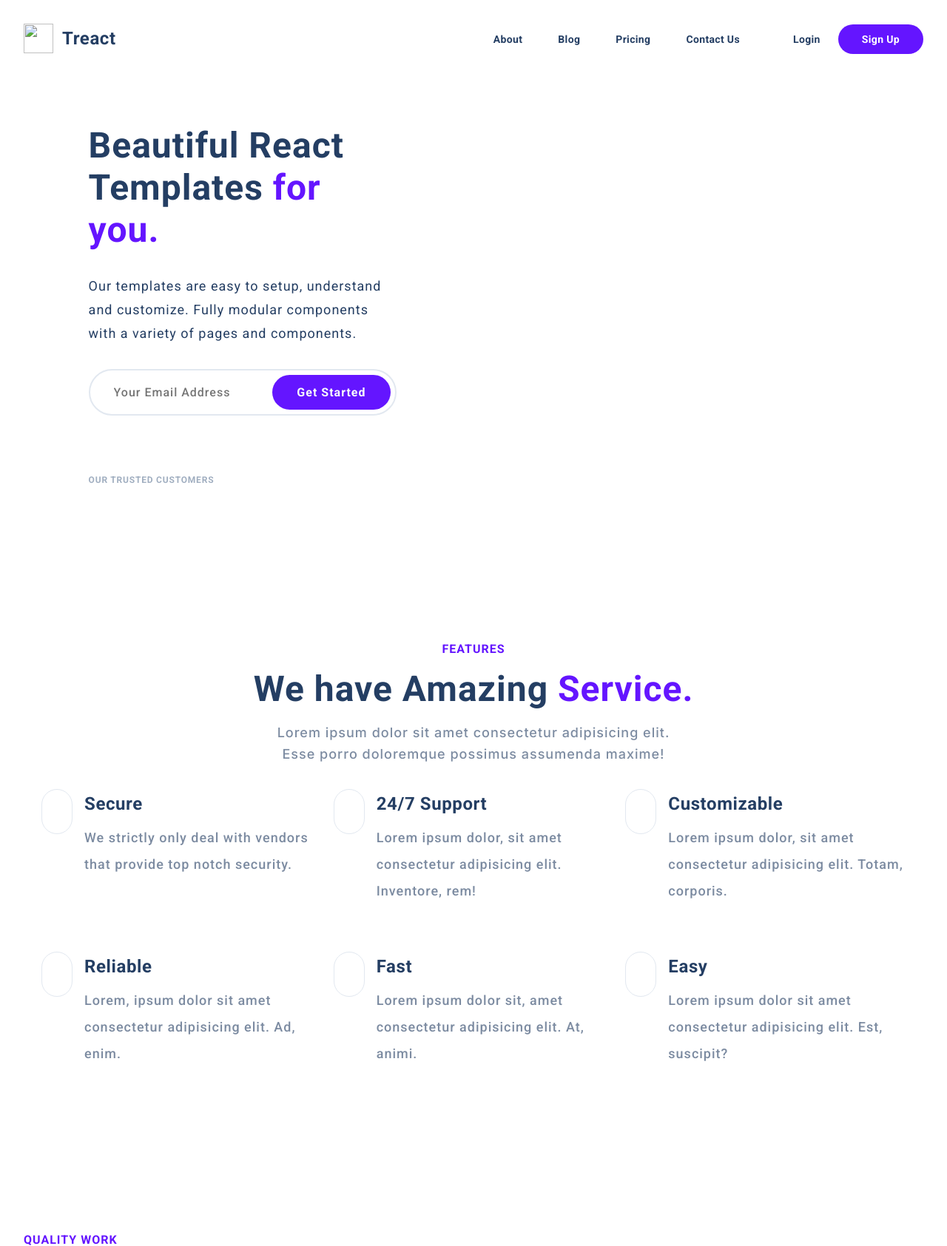
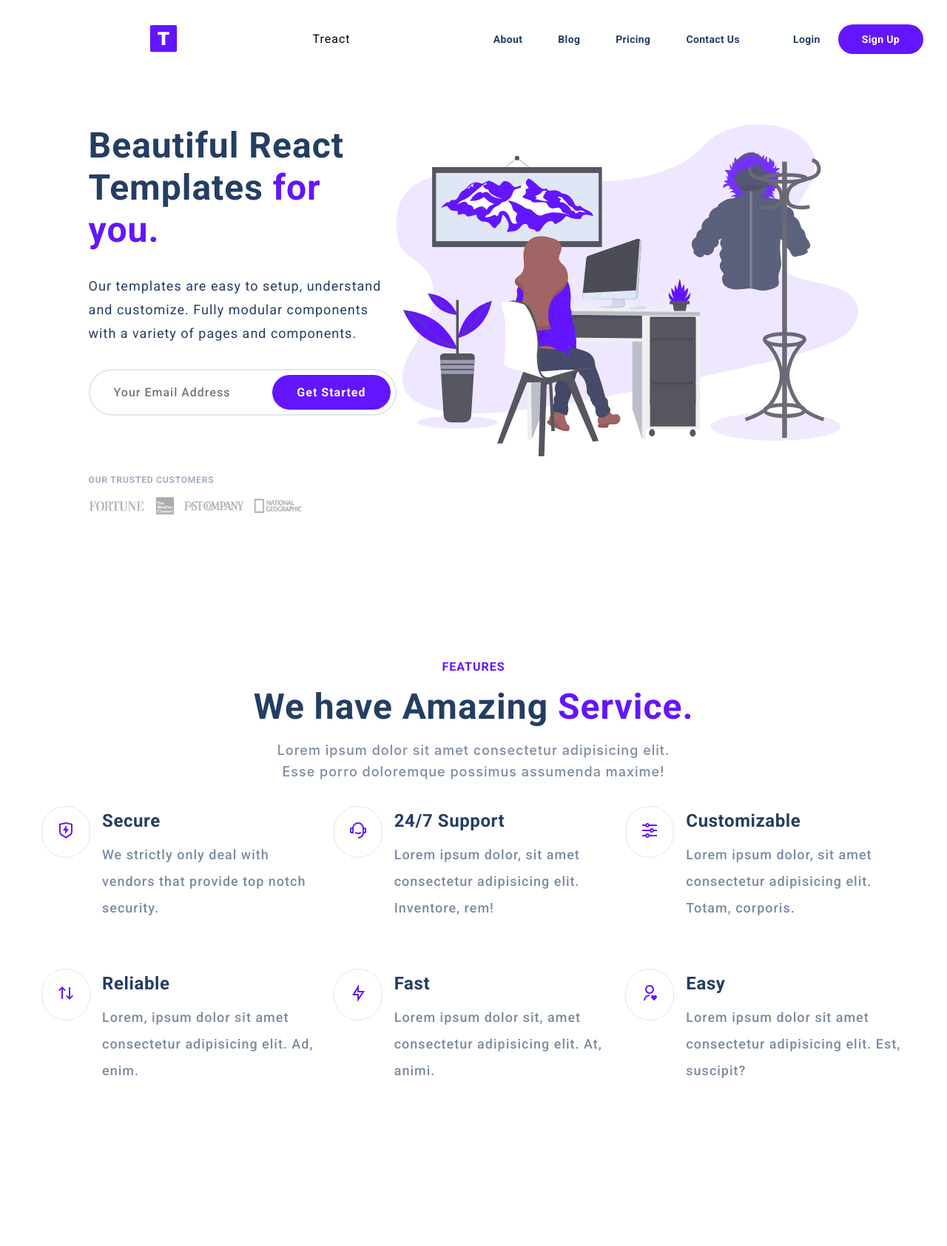
Before and after one commit to Alasalimd/Final-project-html-css, a plain HTML site: page index.html in a window 1280 px wide. Shown: the top 1685 px of the page at 74% size. Drawn offline with Linux system fonts and the light colour scheme.

Commit message:
initialise git repository

```diff
--- a/index.html
+++ b/index.html
@@ -4,33 +4,21 @@
     <meta charset="UTF-8" />
     <meta http-equiv="X-UA-Compatible" content="IE=edge" />
     <meta name="viewport" content="width=device-width, initial-scale=1.0" />
-    <title>Final Project (Treact)</title>
-    <link rel="stylesheet" href="./style.css" />
-    <link
-      rel="stylesheet"
-      href="https://fonts.googleapis.com/css2?family=Inter:wght@400;500;600;700;900&display=swap"
-    />
-    <script
-      src="https://kit.fontawesome.com/2671fb1980.js"
-      crossorigin="anonymous"
-    ></script>
-    <link
-      rel="icon"
-      href="./assests/logo.2c489fc453a1783cbadacf914efa3df6.svg"
-    />
+    <title>Final Project</title>
+    <link rel="stylesheet" href="./style.css"/>
+    <link img . ASSETS logo.2c489fc453a1783cbadacf914efa3df6.svg>
     <script src="./index.js"></script>
   </head>
   <body>
     <section id="nav">
       <div class="nav__container">
         <div class="DesktopNavLinks">
-          <a href="#" class="nav__logo--link"
-            ><img
+          <a href="#" class="nav__logo--link"></a>
+            <img
               class="nav__img"
-              src="./assests/logo.2c489fc453a1783cbadacf914efa3df6.svg"
+              src="./ASSETS/logo.2c489fc453a1783cbadacf914efa3df6.svg"
               alt=""
-            />Treact</a
-          >
+              />Treact</a>
           <ul class="nav__links">
             <li><a href="#" class="nav__link">About</a></li>
             <li><a href="#" class="nav__link">Blog</a></li>
@@ -46,7 +34,7 @@
           <a href="#" class="nav__logo--link"
             ><img
               class="nav__img"
-              src="./assests/logo.2c489fc453a1783cbadacf914efa3df6.svg"
+              src="./ASSETS/design-illustration-2.svg"
               alt=""
             />Treact</a
           >
@@ -115,7 +103,7 @@
             <p class="input__column--text">OUR TRUSTED CUSTOMERS</p>
             <img
               class="input__img"
-              src="./assests/customers-logo-strip.680ac7c2e8ae28161d2c.png"
+              src="./assets/customers-logo-strip.680ac7c2e8ae28161d2c.png"
               alt=""
             />
           </div>
@@ -123,7 +111,7 @@
         <div class="right__column">
           <img
             class="input__img--right"
-            src="./assests/design-illustration-2.6da6a00b20c07c4a9b65d1870679e1b8.svg"
+            src="./ASSETS/design-illustration-2.svg"
             alt=""
           />
         </div>
@@ -144,7 +132,7 @@
               <div class="features__card">
                 <span class="img__container">
                   <img
-                    src="./assests/shield-icon.daefe14b320b14fbd9cbd18908ac93ec.svg"
+                    src="./ASSETS/shield-icon.svg"
                     alt=""
                   />
                 </span>
@@ -161,7 +149,7 @@
               <div class="features__card">
                 <span class="img__container">
                   <img
-                    src="./assests/support-icon.f9253ffa8cb6ffde5bbaa05eb5136375.svg"
+                    src="./ASSETS/support-icon.svg"
                     alt=""
                   />
                 </span>
@@ -178,7 +166,7 @@
               <div class="features__card">
                 <span class="img__container">
                   <img
-                    src="./assests/customize-icon.367468c90fd796009b97fbfba67b2c6a.svg"
+                    src="./ASSETS/customize-icon.367468c90fd796009b97fbfba67b2c6a.svg"
                     alt=""
                   />
                 </span>
@@ -195,7 +183,7 @@
               <div class="features__card">
                 <span class="img__container">
                   <img
-                    src="./assests/reliable-icon.1367510a8f0a1bec76dc425d25f92f43.svg"
+                    src="./ASSETS/reliable-icon.svg"
                     alt=""
                   />
                 </span>
@@ -212,7 +200,7 @@
               <div class="features__card">
                 <span class="img__container">
                   <img
-                    src="./assests/fast-icon.dbb971a73d4805d2fc3bcdacdb55beba.svg"
+                    src="./ASSETS/fast-icon.svg"
                     alt=""
                   />
                 </span>
@@ -229,7 +217,7 @@
               <div class="features__card">
                 <span class="img__container">
                   <img
-                    src="./assests/simple-icon.673b7e1750b2a4ef32907fc164828d00.svg"
+                    src="./ASSETS/simple-icon.svg"
                     alt=""
                   />
                 </span>
@@ -253,7 +241,7 @@
             <span class="purple">QUALITY WORK</span>
           </h5>
           <h2>
-            Designed & Developed by <span class="purple">Professionals.</span>
+            Designed & Developed by<span class="purple"> Professionals.</span>
           </h2>
           <p class="description">
             Lorem ipsum dolor sit, amet consectetur adipisicing elit. Voluptates
@@ -266,7 +254,7 @@
         <div class="right__img">
           <img
             class="work--img"
-            src="./assests/hero-screenshot-1.40a097b525c2f8c9808e.png"
+            src="./ASSETS/hero-screenshot-1.png"
             alt=""
           />
         </div>
@@ -277,7 +265,7 @@
         <div class="gs--img">
           <img
             class="gs__img"
-            src="./assests/hero-screenshot-2.241aac1fbc66db29d873.png"
+            src="./ASSETS/hero-screenshot-2.png"
             alt=""
           />
         </div>
@@ -503,7 +491,7 @@
             <div class="footerLogo__container">
               <img
                 class="footer__logo"
-                src="./assests/logo-light.d9a5d1b5be5ea077b26864fdfc2e96a4.svg"
+                src="./ASSETS/logo-light.svg"
                 alt=""
               />
               <h5 class="LogoText">Treact Inc.</h5>
--- a/index.js
+++ b/index.js
@@ -1,7 +1,7 @@
 function openMenu () {
-  document.body.classList += " menu--open"
+  document.body.classList += " menu--open";
 }
 
 function closeMenu () {
-  document.body.classList.remove ('menu--open')
+  document.body.classList.remove('menu--open');
 }
--- a/style.css
+++ b/style.css
@@ -1358,6 +1358,8 @@ h2 {
   .work__container {
     display: flex;
     flex-direction: column;
+    text-align: left;
+    align-items: center;
   }
 
   .work--img,
```
Also changed, not shown: ASSETS/customize-icon.367468c90fd796009b97fbfba67b2c6a.svg (added), ASSETS/logo-full.png (deleted).
